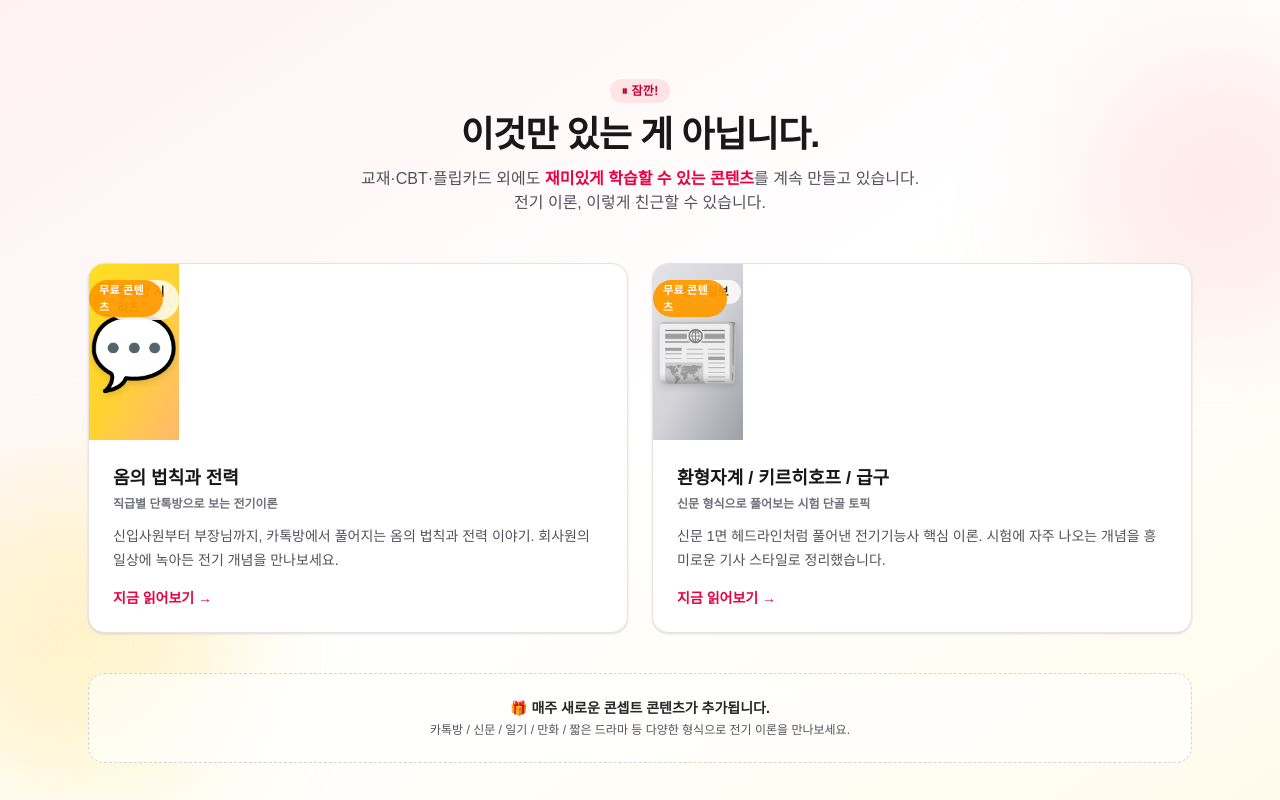
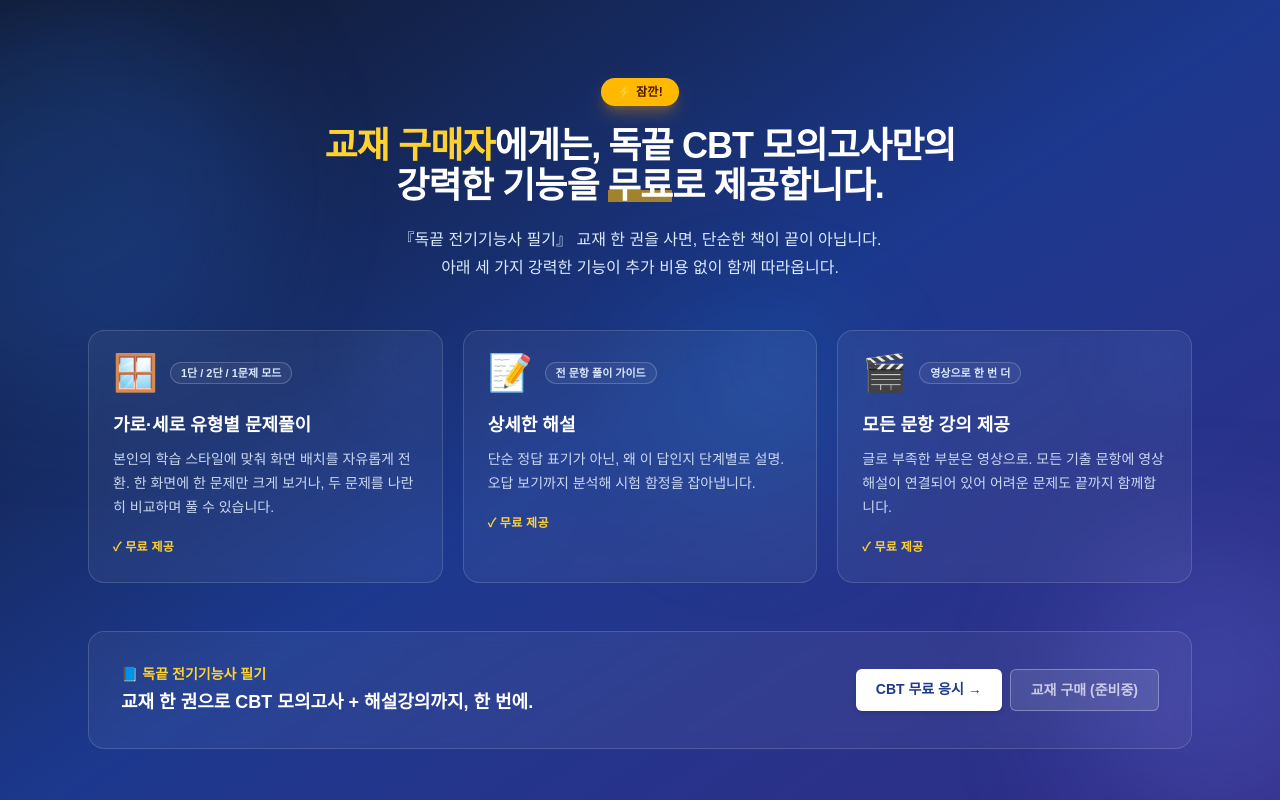
Before and after one commit to cys13241324-star/electrician-exam, a Next.js app: page / in a window 1280 px wide. Shown: the part 2100-2900 px from the top of the page. Built offline with nearby package versions, Linux system fonts and the light colour scheme.

Commit message:
feat: CBT 셀링 스포트라이트 섹션 (교재 구매자 무료 혜택 강조)

```diff
--- a/src/app/page.tsx
+++ b/src/app/page.tsx
@@ -6,6 +6,7 @@ import Header from "@/components/Header";
 import Footer from "@/components/Footer";
 import HeroSlider, { type HeroSlide } from "@/components/HeroSlider";
 import HowItWorks from "@/components/HowItWorks";
+import CbtSpotlight from "@/components/CbtSpotlight";
 import ElectricExtras from "@/components/ElectricExtras";
 import Testimonials from "@/components/Testimonials";
 import Faq from "@/components/Faq";
@@ -306,6 +307,8 @@ export default function Home() {
         </div>
       </section>
 
+      <CbtSpotlight />
+
       <ElectricExtras />
 
       <section className="border-y border-zinc-100 bg-zinc-50">
--- /dev/null
+++ b/src/components/CbtSpotlight.tsx
@@ -0,0 +1,128 @@
+import Link from "next/link";
+
+type Feature = {
+  emoji: string;
+  title: string;
+  caption: string;
+  description: string;
+};
+
+const features: Feature[] = [
+  {
+    emoji: "🪟",
+    title: "가로·세로 유형별 문제풀이",
+    caption: "1단 / 2단 / 1문제 모드",
+    description:
+      "본인의 학습 스타일에 맞춰 화면 배치를 자유롭게 전환. 한 화면에 한 문제만 크게 보거나, 두 문제를 나란히 비교하며 풀 수 있습니다.",
+  },
+  {
+    emoji: "📝",
+    title: "상세한 해설",
+    caption: "전 문항 풀이 가이드",
+    description:
+      "단순 정답 표기가 아닌, 왜 이 답인지 단계별로 설명. 오답 보기까지 분석해 시험 함정을 잡아냅니다.",
+  },
+  {
+    emoji: "🎬",
+    title: "모든 문항 강의 제공",
+    caption: "영상으로 한 번 더",
+    description:
+      "글로 부족한 부분은 영상으로. 모든 기출 문항에 영상 해설이 연결되어 있어 어려운 문제도 끝까지 함께합니다.",
+  },
+];
+
+export default function CbtSpotlight() {
+  return (
+    <section className="relative overflow-hidden bg-gradient-to-br from-slate-900 via-blue-900 to-indigo-900 text-white">
+      {/* Decorative orbs */}
+      <div className="pointer-events-none absolute -left-32 top-0 h-96 w-96 rounded-full bg-blue-500/20 blur-3xl" />
+      <div className="pointer-events-none absolute -right-20 bottom-0 h-72 w-72 rounded-full bg-indigo-400/20 blur-3xl" />
+      <div className="pointer-events-none absolute right-1/3 top-1/2 h-48 w-48 -translate-y-1/2 rounded-full bg-cyan-400/10 blur-3xl" />
+
+      <div className="relative mx-auto max-w-6xl px-6 py-20">
+        <div className="text-center">
+          <span className="inline-flex items-center gap-1.5 rounded-full bg-amber-400 px-4 py-1.5 text-xs font-black tracking-wide text-amber-950 shadow-lg shadow-amber-500/30">
+            ⚡ 잠깐!
+          </span>
+          <h2 className="mt-5 text-3xl font-bold tracking-tight sm:text-4xl">
+            <span className="text-amber-300">교재 구매자</span>에게는,
+            <br className="sm:hidden" />
+            <span className="ml-1 sm:ml-2">
+              독끝 CBT 모의고사만의
+            </span>
+            <br />
+            <span className="text-white">
+              강력한 기능을{" "}
+              <span className="relative inline-block">
+                <span className="relative z-10">무료</span>
+                <span
+                  aria-hidden="true"
+                  className="absolute inset-x-0 bottom-1 -z-0 h-3 bg-amber-400/60"
+                />
+              </span>
+              로 제공합니다.
+            </span>
+          </h2>
+          <p className="mx-auto mt-5 max-w-2xl text-sm leading-7 text-blue-100 sm:text-base">
+            『독끝 전기기능사 필기』 교재 한 권을 사면, 단순한 책이 끝이 아닙니다.
+            <br className="hidden sm:block" />
+            아래 세 가지 강력한 기능이 추가 비용 없이 함께 따라옵니다.
+          </p>
+        </div>
+
+        <div className="mt-12 grid grid-cols-1 gap-5 md:grid-cols-3">
+          {features.map((f, i) => (
+            <div
+              key={i}
+              className="group relative overflow-hidden rounded-2xl border border-white/15 bg-white/5 p-6 backdrop-blur-sm transition hover:border-white/30 hover:bg-white/10"
+            >
+              <div className="absolute -right-4 -top-4 h-20 w-20 rounded-full bg-blue-400/10 blur-2xl transition group-hover:bg-amber-400/20" />
+              <div className="relative">
+                <div className="flex items-center gap-3">
+                  <span className="text-4xl leading-none">{f.emoji}</span>
+                  <span className="rounded-full border border-white/20 bg-white/5 px-2.5 py-0.5 text-[11px] font-semibold text-blue-100">
+                    {f.caption}
+                  </span>
+                </div>
+                <h3 className="mt-5 text-lg font-bold text-white">
+                  {f.title}
+                </h3>
+                <p className="mt-2 text-sm leading-6 text-blue-100/90">
+                  {f.description}
+                </p>
+                <div className="mt-5 inline-flex items-center gap-1 text-xs font-bold tracking-wide text-amber-300">
+                  <span>✓ 무료 제공</span>
+                </div>
+              </div>
+            </div>
+          ))}
+        </div>
+
+        <div className="mt-12 flex flex-col items-center gap-4 rounded-2xl border border-white/15 bg-white/5 p-6 backdrop-blur-sm sm:flex-row sm:justify-between sm:p-8">
+          <div>
+            <p className="text-sm font-semibold text-amber-300">
+              📘 독끝 전기기능사 필기
+            </p>
+            <p className="mt-1 text-base font-bold text-white sm:text-lg">
+              교재 한 권으로 CBT 모의고사 + 해설강의까지, 한 번에.
+            </p>
+          </div>
+          <div className="flex flex-wrap gap-2">
+            <Link
+              href="/cbt/exams"
+              className="rounded-md bg-white px-5 py-2.5 text-sm font-bold text-blue-900 shadow-md transition hover:bg-amber-100"
+            >
+              CBT 무료 응시 →
+            </Link>
+            <span
+              className="cursor-not-allowed rounded-md border border-white/30 bg-white/10 px-5 py-2.5 text-sm font-semibold text-white/70"
+              title="구매 페이지 준비중"
+            >
+              교재 구매 (준비중)
+            </span>
+          </div>
+        </div>
+      </div>
+    </section>
+  );
+}
```
